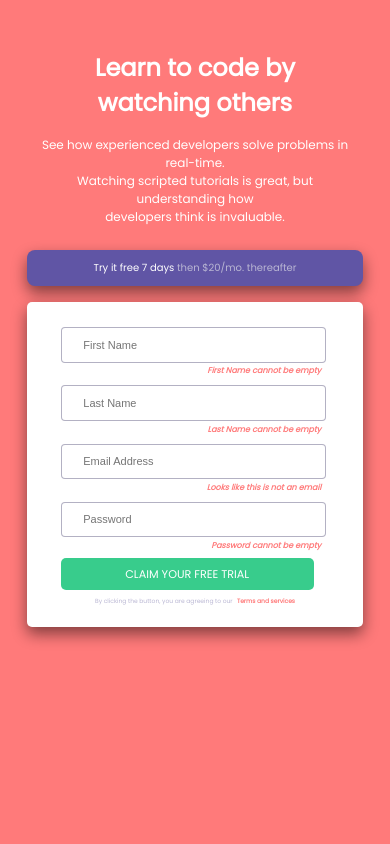
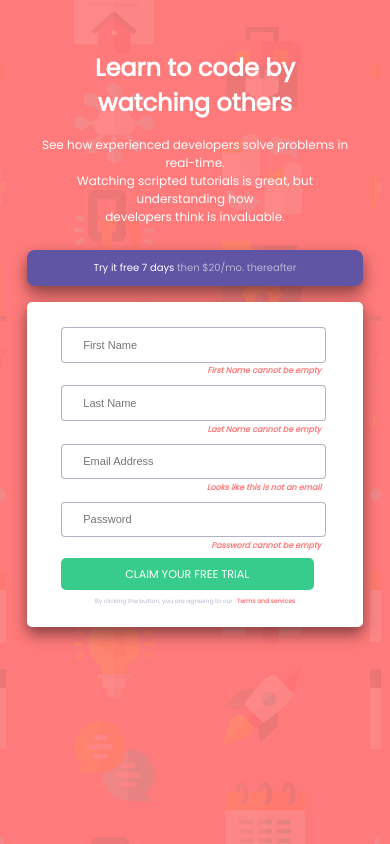
Before and after one commit to Slenzy2/Zuri-responsive-website-Task, a plain HTML site: page index.html in a window 390 px wide. Drawn offline with Linux system fonts and the light colour scheme.

Commit message:
Update styles.css

```diff
--- a/styles.css
+++ b/styles.css
@@ -2,7 +2,7 @@ body {
   width: 100%;
   margin: 0;
   background-color: hsl(0, 100%, 74%);
-  background-image: url("/Images/bg-intro-desktop.png");
+  background-image: url("bg-intro-desktop.png");
   font-size: 16px;
   font-family: "Poppins", sans-serif;
 }
@@ -82,7 +82,7 @@ input {
 
 input:hover {
   border: 1px solid hsl(0, 100%, 74%);
-  background: url("Images/icon-error.svg") no-repeat 7px 7px;
+  background: url("icon-error.svg") no-repeat 7px 7px;
   background-position: 95% 50%;
 }
 
@@ -141,7 +141,7 @@ span,
 @media screen and (max-width: 770px) {
   body {
     background-color: hsl(0, 100%, 74%);
-    background-image: url("Images/bg-intro-mobile.png");
+    background-image: url("bg-intro-mobile.png");
   }
   .main-div {
     display: flex;
```
